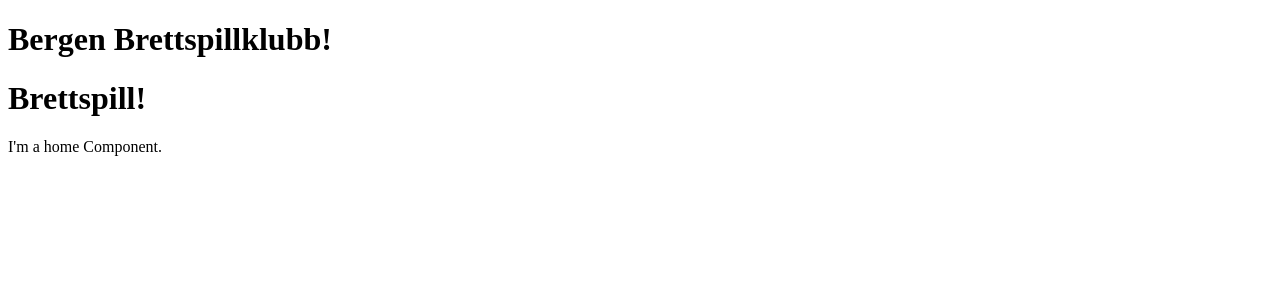
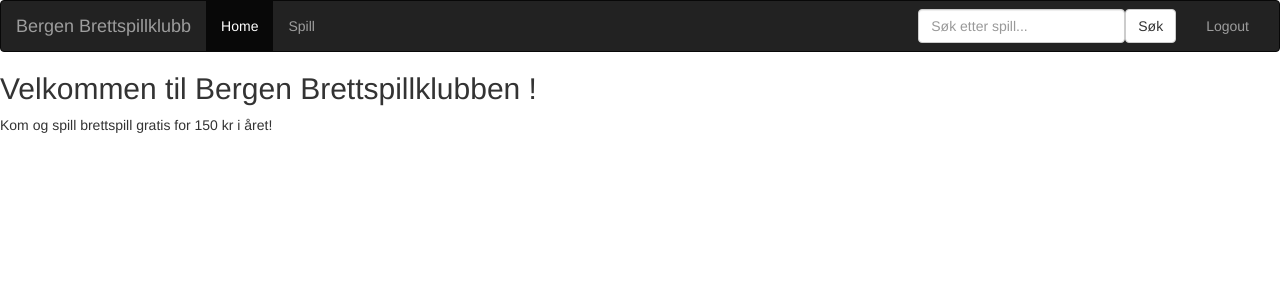
Before and after one commit to Onelastfall/BergenBrettspillKlubb, an Angular app: page / in a window 1280 px wide. Shown: the top 300 px of the page. Built offline with nearby package versions, Linux system fonts and the light colour scheme.

Commit message:
Home and Game component written and working with simple message.

```diff
--- a/src/app/Home/home.component.ts
+++ /dev/null
@@ -1,10 +0,0 @@
-import {Component} from "@angular/core";
-
-@Component({
-    selector: 'home',
-    template:`
-        <div> I'm a home Component.</div>
-    `
-})
-
-export class HomeComponent{}
--- a/src/app/app.component.html
+++ b/src/app/app.component.html
@@ -1,5 +1,47 @@
-<h1>
-  {{title}}
-</h1>
-<boardgame></boardgame>
-<home></home>
+<nav class="navbar navbar-inverse">
+  <div class="container-fluid">
+    <!-- Brand and toggle get grouped for better mobile display -->
+    <div class="navbar-header">
+      <button type="button" class="navbar-toggle collapsed" data-toggle="collapse" data-target="#bs-example-navbar-collapse-1" aria-expanded="false">
+        <span class="sr-only">Toggle navigation</span>
+        <span class="icon-bar"></span>
+        <span class="icon-bar"></span>
+        <span class="icon-bar"></span>
+      </button>
+      <a class="navbar-brand" href="#"> Bergen Brettspillklubb </a>
+    </div>
+
+    <!-- Collect the nav links, forms, and other content for toggling -->
+    <div class="collapse navbar-collapse" id="bs-example-navbar-collapse-1">
+      <ul class="nav navbar-nav">
+        <li class="active"><a href="">Home <span class="sr-only">(current)</span></a></li>
+        <li><a href="/spill">Spill</a></li>
+      </ul>
+      <ul class="nav navbar-nav navbar-right">
+        <li><a href="#">Logout</a></li>
+      </ul>
+      <form class="navbar-form navbar-right">
+        <div class="form-group">
+          <input type="text" class="form-control" placeholder="Søk etter spill...">
+        </div>
+        <button type="submit" class="btn btn-default">Søk</button>
+      </form>
+    </div><!-- /.navbar-collapse -->
+  </div><!-- /.container-fluid -->
+</nav>
+
+<router-outlet></router-outlet>
+
+<script src="https://www.gstatic.com/firebasejs/3.7.5/firebase.js"></script>
+<script>
+  // Initialize Firebase
+  var config = {
+    apiKey: "AIzaSyCmPSd1GnvC4qZ9GAR897tFPlE6zMeZ9Dk",
+    authDomain: "bergen-brettspill.firebaseapp.com",
+    databaseURL: "https://bergen-brettspill.firebaseio.com",
+    projectId: "bergen-brettspill",
+    storageBucket: "bergen-brettspill.appspot.com",
+    messagingSenderId: "993264237890"
+  };
+  firebase.initializeApp(config);
+</script>
--- a/src/app/app.module.ts
+++ b/src/app/app.module.ts
@@ -1,22 +1,33 @@
 import { BrowserModule } from '@angular/platform-browser';
-import { NgModule } from '@angular/core';
+import { NgModule} from '@angular/core';
 import { FormsModule } from '@angular/forms';
 import { HttpModule } from '@angular/http';
 
 import { AppComponent } from './app.component';
-import { BoardgameComponent } from './boardgame.component';
-import { HomeModule } from "./Home/home.module"
+import {HomeComponent} from './home/home.component';
+import appRoutes from '../routes/app.routes';
+import {GameComponent} from './games/game.component';
 
+
+// Must export the config
+export const firebaseConfig = {
+    apiKey: 'AIzaSyCmPSd1GnvC4qZ9GAR897tFPlE6zMeZ9Dk',
+    authDomain: 'bergen-brettspill.firebaseapp.com',
+    databaseURL: 'https://bergen-brettspill.firebaseio.com',
+    storageBucket: 'bergen-brettspill.appspot.com',
+    messagingSenderID: '993264237890'
+  };
 @NgModule({
   declarations: [
     AppComponent,
-    BoardgameComponent
+    HomeComponent,
+    GameComponent
   ],
   imports: [
     BrowserModule,
     FormsModule,
     HttpModule,
-    HomeModule
+    appRoutes
   ],
   providers: [],
   bootstrap: [AppComponent]
--- a/src/app/boardgame.component.ts
+++ /dev/null
@@ -1,12 +0,0 @@
-import { Component } from '@angular/core';
-
-@Component
-({
-    selector: 'boardgame',
-    template: '<h1> Brettspill! </h1>'
-})
-
-export class BoardgameComponent
-{
-
-}
--- /dev/null
+++ b/src/app/games/game.component.ts
@@ -0,0 +1,6 @@
+import {Component} from '@angular/core';
+@Component({
+  template: `<p>Vi har maaaange forskjellige spill! For både store og små! Mindre små mest store doe.</p>`
+})
+
+export class GameComponent {}
--- /dev/null
+++ b/src/app/home/home.component.ts
@@ -0,0 +1,7 @@
+import {Component} from '@angular/core';
+@Component({
+  template: `<h2>Velkommen til Bergen Brettspillklubben !</h2>
+              <p>Kom og spill brettspill gratis for 150 kr i året!</p>
+  `
+})
+export class HomeComponent {}
--- a/src/index.html
+++ b/src/index.html
@@ -5,6 +5,8 @@
   <title>BrettspillBergen</title>
   <base href="/">
 
+  <link href="https://fonts.googleapis.com/icon?family=Material+Icons" rel="stylesheet">
+  <link href="https://maxcdn.bootstrapcdn.com/bootstrap/3.3.7/css/bootstrap.min.css" rel="stylesheet">
   <meta name="viewport" content="width=device-width, initial-scale=1">
   <link rel="icon" type="image/x-icon" href="favicon.ico">
 </head>
```
Also changed, not shown: src/app/Home/home.module.ts (deleted, +0 -9 lines), src/routes/app.routes.ts (added, +11 -0 lines), 1 other file (tests, documents, lock files or other folders).
